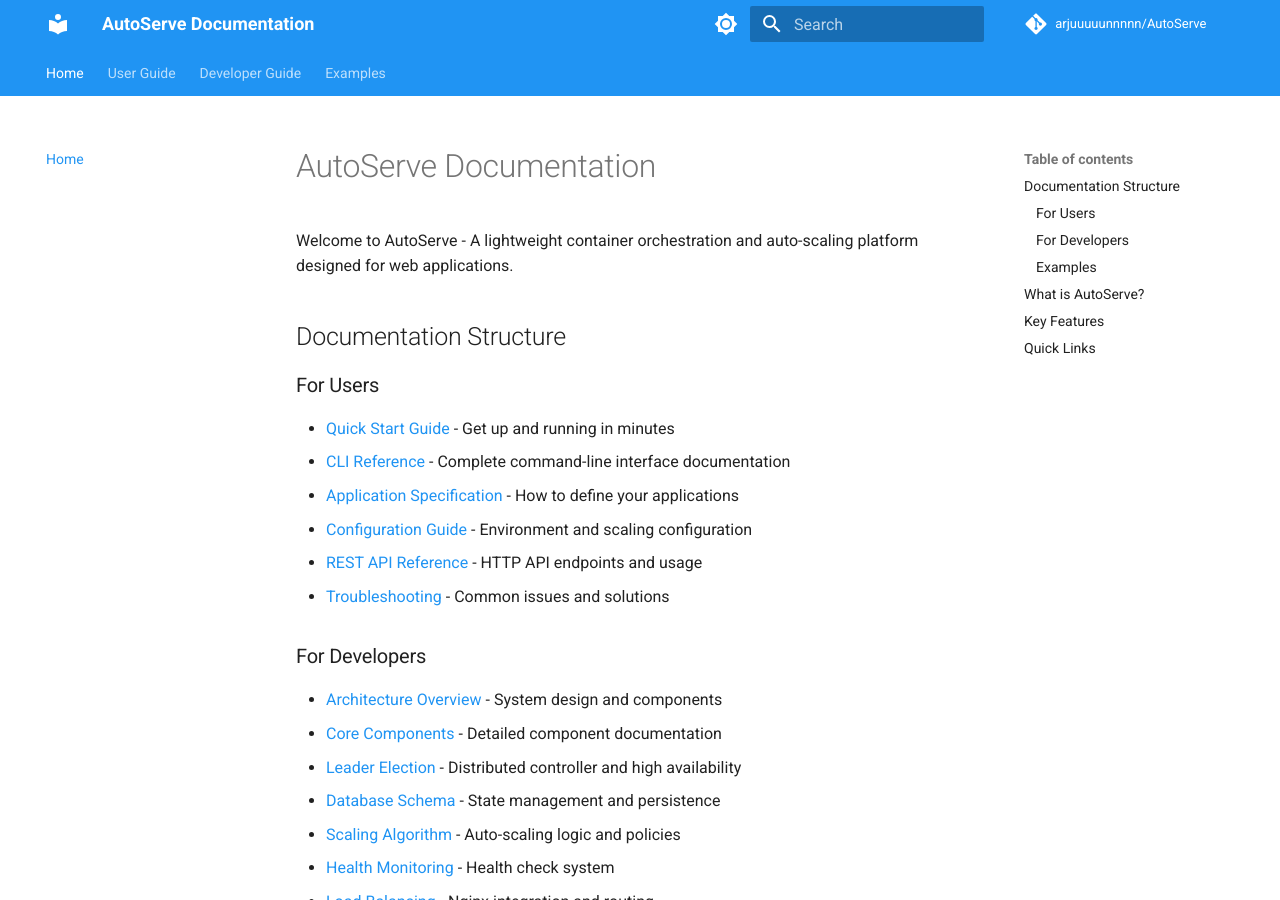
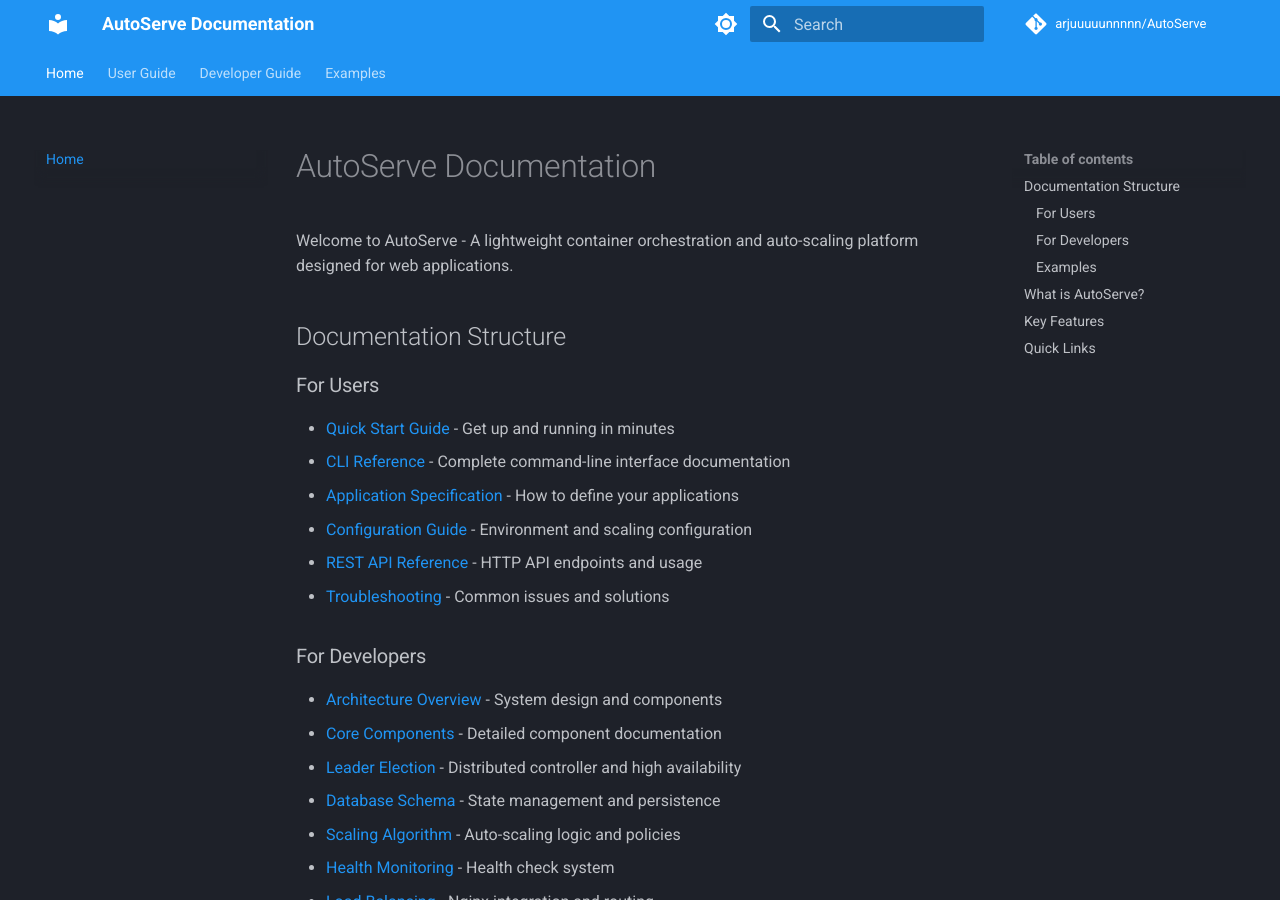
Before and after one commit to arjuuuuunnnnn/Orchestry, an MkDocs documentation site: the page built from docs/index.md, in a window 1280 px wide and 900 px high. Built offline with MkDocs 1.6.1 and Material for MkDocs 9.7.7, drawn with Linux system fonts in a browser that asks for light colours; comment, search, counter and statistics services are not loaded; the version menu is left out.

Commit message:
theme for docs changed

```diff
--- a/mkdocs.yml
+++ b/mkdocs.yml
@@ -33,20 +33,21 @@ nav:
 theme:
   name: material
   palette:
+    # Dark mode as default
+    - scheme: slate
+      primary: blue
+      accent: blue
+      toggle:
+        icon: material/brightness-7
+        name: Switch to light mode
+
+    # Light mode toggle
     - scheme: default
       primary: blue
       accent: blue
       toggle:
-        icon: material/brightness-7
+        icon: material/brightness-4
         name: Switch to dark mode
-
-    # Palette toggle for dark mode
-    - scheme: slate
-      primary: blue
-      accent: blue
-      toggle:
-        icon: material/brightness-4
-        name: Switch to light mode
 
   features:
     - navigation.tabs
```
